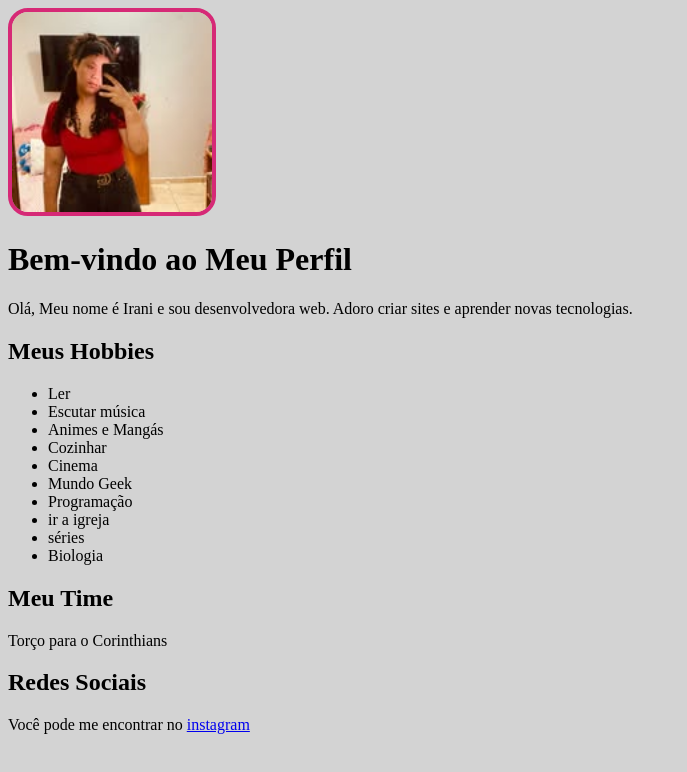
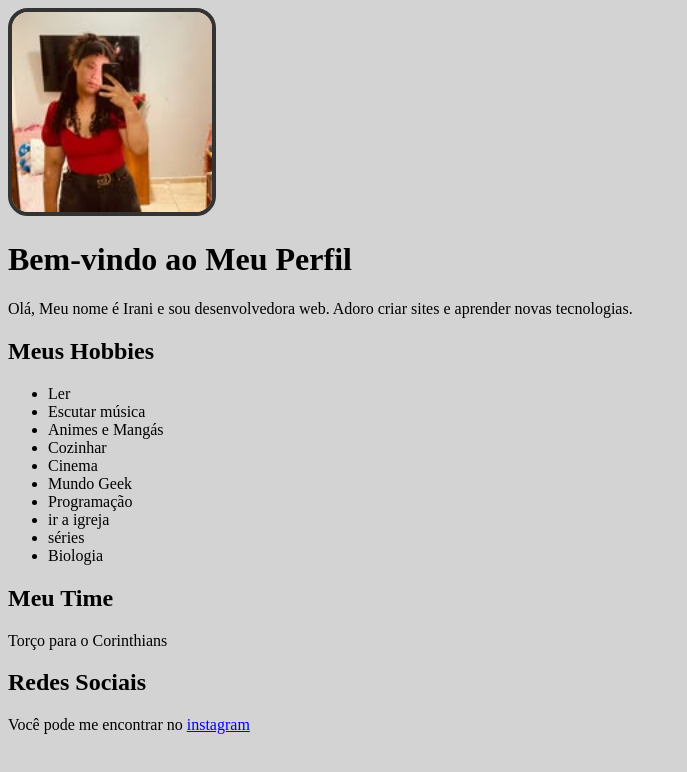
Before and after one commit to iranielo/projetoshtml, a plain HTML site: page index.html in a window 1280 px wide. Shown: the whole page, without its empty margins (0-687 px from the left). Drawn offline with Linux system fonts and the light colour scheme.

Commit message:
alteracao de borda imagem

```diff
--- a/index.html
+++ b/index.html
@@ -4,7 +4,7 @@
        <title>Perfil Pessoal Irani Eloisa</title>
     </head>
     <body bgcolor="lightgray">
-      <img src="Instagram.png" style="width:200px; height:200px; border-radius:20px; border: 4px solid #d62976;">
+      <img src="Instagram.png" style="width:200px; height:200px; border-radius:20px; border: 4px solid #333;">
 
 
 
```
